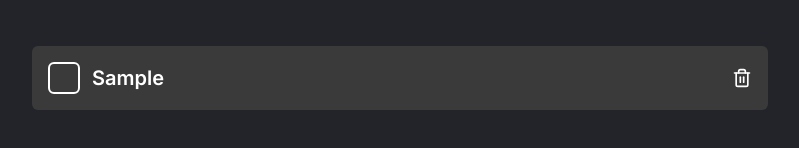
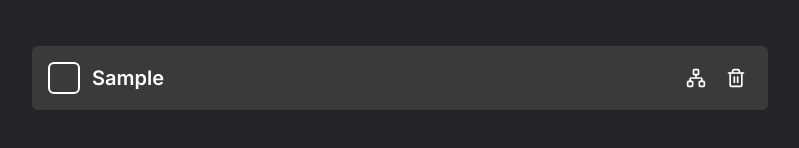
Before and after one commit to guilhermesandi/itstimetodo, a Next.js app: page / in a window 1280 px wide. Both pictures are taken after typing "Sample" into the empty fields and a click on the button "Add task". Shown: the part 294-442 px from the top of the page, without its empty margins (240-1039 px from the left). Built offline with nearby package versions, Linux system fonts and the light colour scheme.

Commit message:
feat(task): save tasks on localstorage

```diff
--- a/src/app/page.tsx
+++ b/src/app/page.tsx
@@ -1,6 +1,6 @@
 'use client'
 
-import { FormEvent, useState } from 'react';
+import { FormEvent, useState, useEffect } from 'react';
 import Image from 'next/image'
 import { DragDropContext, Draggable, DropResult, Droppable } from 'react-beautiful-dnd';
 
@@ -15,7 +15,18 @@ interface Task {
 
 export default function Home() {
   const [newTask, setNewTask] = useState('');
-  const [tasks, setTasks] = useState<Task[]>([]);
+  const [tasks, setTasks] = useState<Task[]>(() => {
+    const storedTasks = localStorage.getItem(
+      '@itsTimeTodo:tasks',
+    );
+
+    if (storedTasks) {
+      return JSON.parse(storedTasks);
+    }
+
+    return [];
+  });
+
 
   function handleAddTask(
     event: FormEvent<HTMLFormElement>,
@@ -40,6 +51,20 @@ export default function Home() {
     setTasks(newTasksList)
   }
 
+  function handleToggleTaskDone(id: number) {
+    const updatedTasks = tasks.map(task => ({ ...task }))
+
+    const foundTask = updatedTasks.find(task => task.id === id)
+
+    if (!foundTask) {
+      return;
+    }
+
+    foundTask.isChecked = !foundTask.isChecked;
+
+    setTasks(updatedTasks);
+  }
+
   function handleOnDragEnd(result: DropResult) {
     if (!result.destination) {
       return;
@@ -51,6 +76,13 @@ export default function Home() {
 
     setTasks(items);
   }
+
+  useEffect(() => {
+    localStorage.setItem(
+      '@itsTimeTodo:tasks',
+      JSON.stringify(tasks),
+    );
+  }, [tasks]);
 
   return (
     <div className='flex max-w-3xl flex-col mx-auto px-4'>
@@ -82,6 +114,7 @@ export default function Home() {
                     <TaskItem
                       ref={provided.innerRef}
                       task={task}
+                      toggleTaskDone={handleToggleTaskDone}
                       removeTask={handleRemoveTask}
                       {...provided.draggableProps}
                       {...provided.dragHandleProps}
--- a/src/components/TaskItem.tsx
+++ b/src/components/TaskItem.tsx
@@ -1,7 +1,7 @@
 'use client'
 
 import { useState, forwardRef, Ref } from 'react'
-import { Check, Trash2 } from 'lucide-react'
+import { Check, Trash2, Network } from 'lucide-react'
 import * as Checkbox from '@radix-ui/react-checkbox'
 
 interface Task {
@@ -12,20 +12,15 @@ interface Task {
 
 interface Props {
   task: Task;
+  toggleTaskDone: (id: number) => void;
   removeTask: (id: number) => void;
 }
 
-export const TaskItem = forwardRef(function TaskItem({ task, removeTask, ...rest }: Props, ref: Ref<HTMLLIElement>) {
-  const [isChecked, setIsChecked] = useState(!!task.isChecked);
-
-  function handleToggleTask() {
-    setIsChecked(prevState => !prevState);
-  }
-
+export const TaskItem = forwardRef(function TaskItem({ task, toggleTaskDone, removeTask, ...rest }: Props, ref: Ref<HTMLLIElement>) {
   return (
     <li ref={ref} className='bg-light-black rounded-md p-4 flex justify-between items-center' {...rest}>
       <Checkbox.Root
-        onCheckedChange={handleToggleTask}
+        onCheckedChange={() => toggleTaskDone(task.id)}
         checked={task.isChecked}
         disabled={false}
         className="flex items-center gap-3 group focus:outline-none disabled:cursor-not-allowed"
@@ -41,9 +36,15 @@ export const TaskItem = forwardRef(function TaskItem({ task, removeTask, ...rest
         </span>
       </Checkbox.Root>
 
-      <button onClick={() => removeTask(task.id)}>
-        <Trash2 size={20} className="text-white" />
-      </button>
+      <div className='flex gap-2'>
+        <button onClick={() => removeTask(task.id)} className='w-8 h-8 flex justify-center items-center'>
+          <Network size={20} className="text-white" />
+        </button>
+
+        <button onClick={() => removeTask(task.id)} className='w-8 h-8 flex justify-center items-center'>
+          <Trash2 size={20} className="text-white" />
+        </button>
+      </div>
     </li>
   )
 });
```
